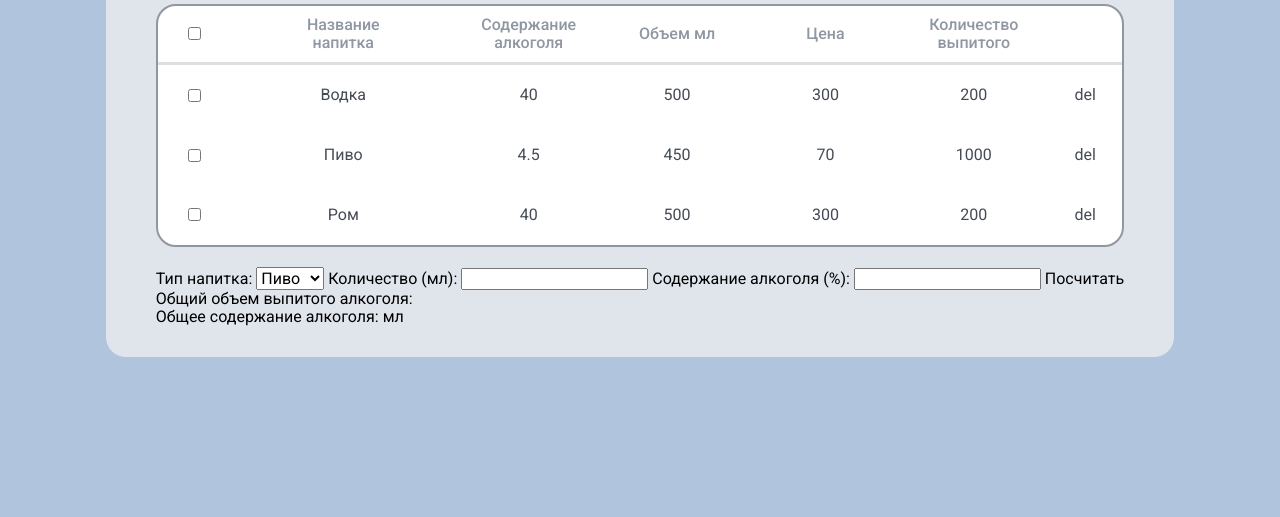
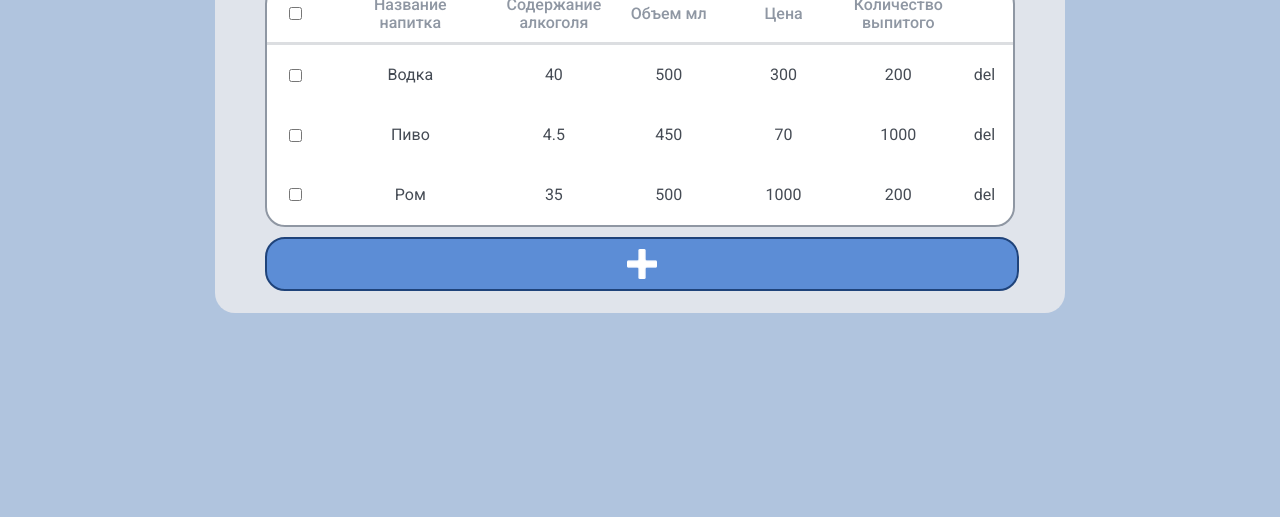
Before and after one commit to Gleb-Myratov/alcohol-analyzer, a plain HTML site: page docs/index.html in a window 1280 px wide. Shown: the part 283-800 px from the top of the page. Drawn offline with Linux system fonts and the light colour scheme; a script that the page names is missing.

Commit message:
Update HTML and CSS styles.

```diff
--- a/docs/css/styles.css
+++ b/docs/css/styles.css
@@ -17,7 +17,8 @@
 }
 .container {
   display: flex;
-  justify-content: center;
+  justify-content: left;
+  width: 100%;
 }
 .header {
   display: flex;
@@ -77,4 +78,18 @@
 }
 .footer {
   margin-bottom: 10px;
+  width: 100%;
 }
+.footer__add-button {
+  width: 100%;
+  height: 50px;
+  background: #5c8dd6;
+  border-radius: 20px;
+  border: 2px solid #1f437a;
+}
+.footer__add-button-image {
+  padding: 10px 0;
+  max-width: 100%; /* Не превышает размеры кнопки */
+  max-height: 100%;
+  object-fit: contain;
+}
--- a/docs/index.html
+++ b/docs/index.html
@@ -14,8 +14,8 @@
   </head>
   <body>
     <div class="page-container">
-      <div class="header">
-        <div class="container header">
+      <div class="container">
+        <div class="header">
           <img src="assets/logo.png" alt="Логотип" class="header__logo" />
           <div class="header__title">
             <div class="header__title-name">Алко-Анализатор</div>
@@ -23,8 +23,8 @@
           </div>
         </div>
       </div>
-      <div class="table">
-        <div class="container table">
+      <div class="container">
+        <div class="table">
           <div class="table__content">
             <div class="table__cell table__cell-header table__cell--radio">
               <input
@@ -87,9 +87,9 @@
               />
             </div>
             <div class="table__cell">Ром</div>
-            <div class="table__cell">40</div>
+            <div class="table__cell">35</div>
             <div class="table__cell">500</div>
-            <div class="table__cell">300</div>
+            <div class="table__cell">1000</div>
             <div class="table__cell">200</div>
             <div class="table__cell table__cell--remove">
               <button class="table__remove-button">del</button>
@@ -97,34 +97,15 @@
           </div>
         </div>
       </div>
-      <div class="footer">
-        <div class="container footer">
-          <div class="footer__form">
-            <form id="alcohol-form">
-              <label for="drink">Тип напитка:</label>
-              <select id="drink">
-                <option value="beer">Пиво</option>
-                <option value="vodka">Водка</option>
-              </select>
-
-              <label for="quantity">Количество (мл):</label>
-              <input type="number" id="quantity" required />
-
-              <label for="alcohol-content">Содержание алкоголя (%):</label>
-              <input type="number" id="alcohol-content" required />
-
-              <button type="submit">Посчитать</button>
-            </form>
-
-            <div id="results">
-              <p>
-                Общий объем выпитого алкоголя: <span id="total-volume"></span>
-              </p>
-              <p>
-                Общее содержание алкоголя: <span id="total-alcohol"></span> мл
-              </p>
-            </div>
-          </div>
+      <div class="container">
+        <div class="footer">
+          <button class="footer__add-button">
+            <img
+              class="footer__add-button-image"
+              src="assets/plus.png"
+              alt="Add"
+            />
+          </button>
         </div>
       </div>
     </div>
--- a/docs/js/script.js
+++ /dev/null
@@ -1,23 +0,0 @@
-document
-  .getElementById("alcohol-form")
-  .addEventListener("submit", function (e) {
-    e.preventDefault();
-
-    const drink = document.getElementById("drink").value;
-    const quantity = parseFloat(document.getElementById("quantity").value);
-    const alcoholContent = parseFloat(
-      document.getElementById("alcohol-content").value
-    );
-
-    let alcoholAmount = 0;
-
-    if (drink === "beer") {
-      alcoholAmount = (quantity * alcoholContent) / 100;
-    } else if (drink === "vodka") {
-      alcoholAmount = (quantity * alcoholContent) / 100;
-    }
-
-    document.getElementById("total-volume").innerText = quantity + " мл";
-    document.getElementById("total-alcohol").innerText =
-      alcoholAmount.toFixed(2) + " мл";
-  });
```
Also changed, not shown: docs/assets/plus.png (added).
